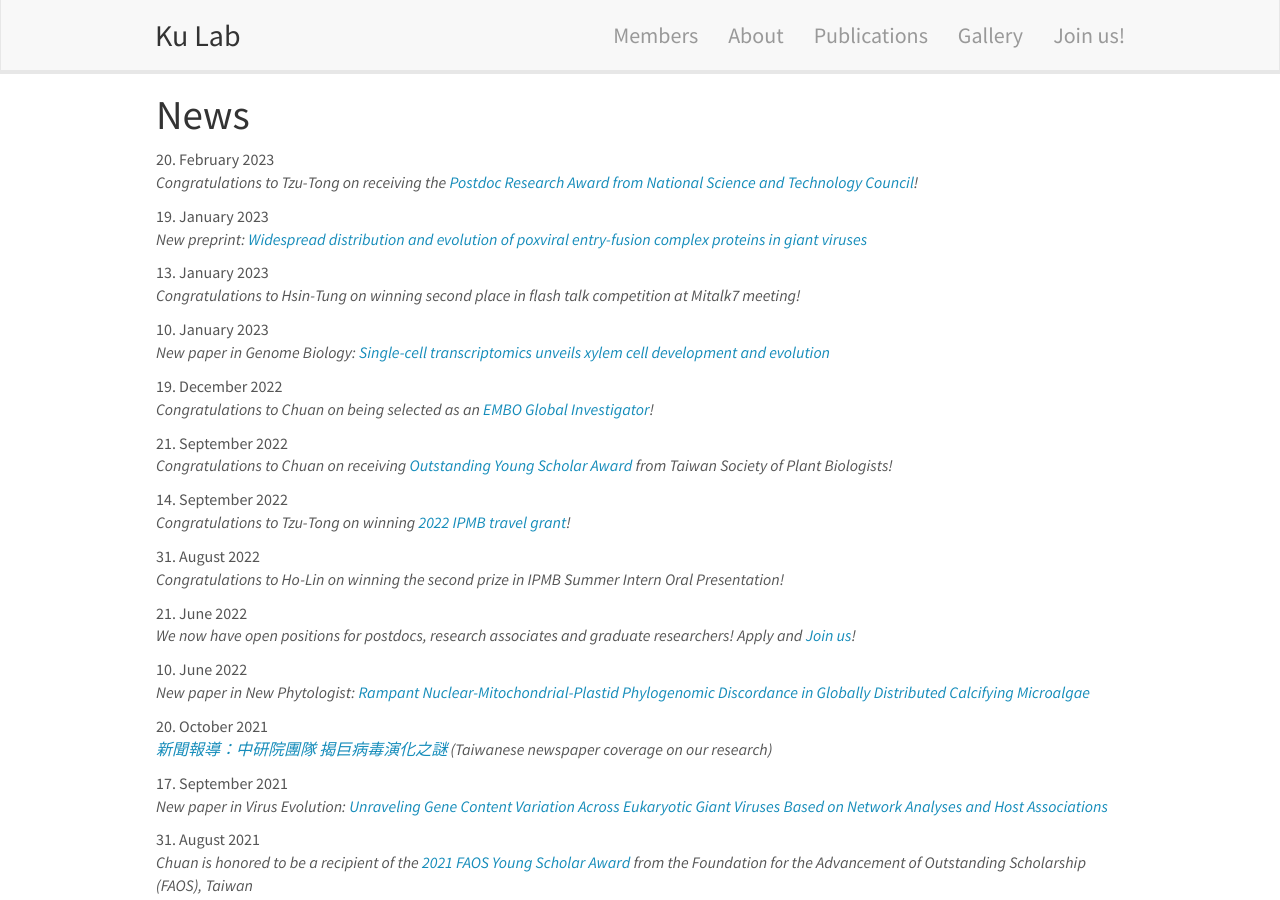
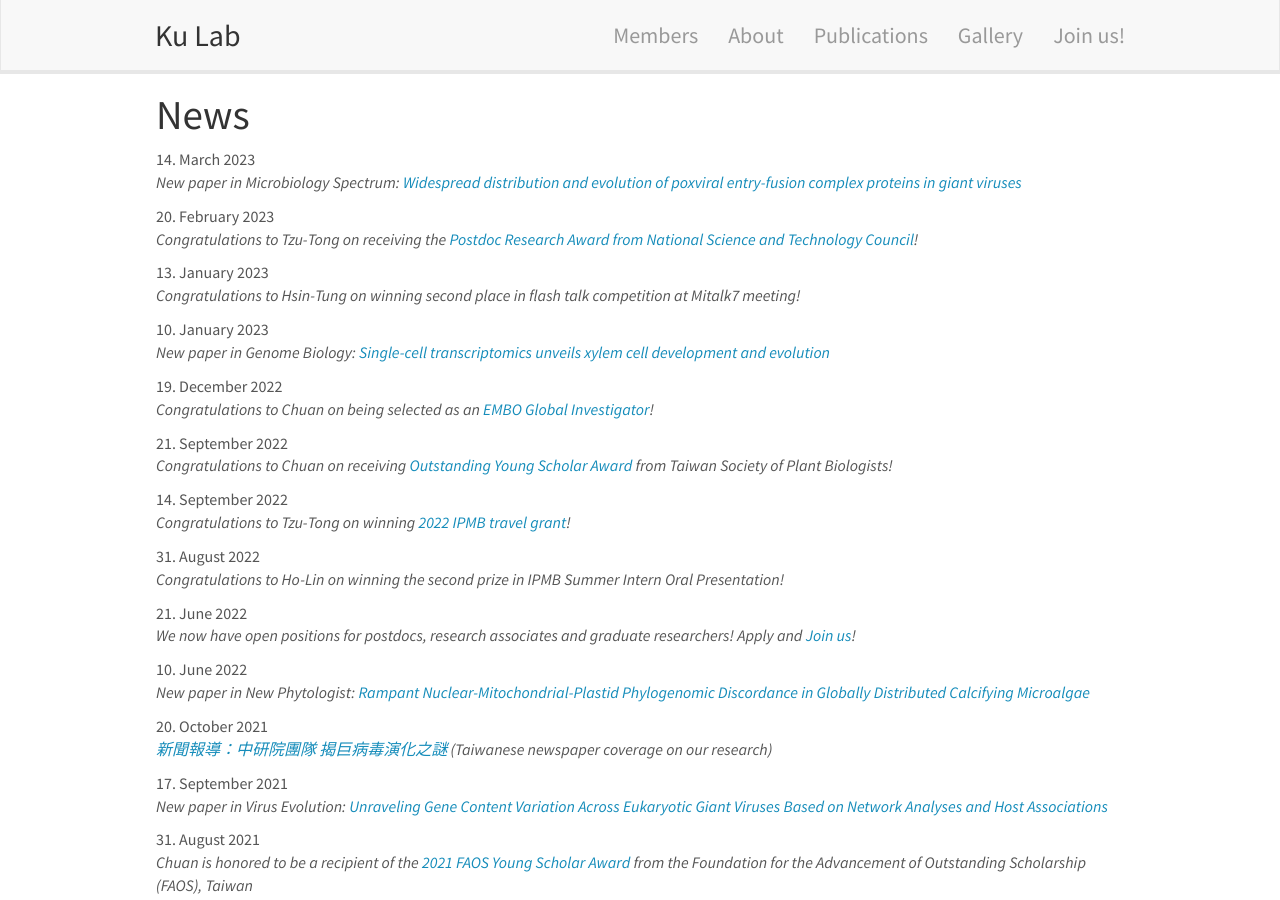
Before and after one commit to tzutongkao/Kao_Lab, a Jekyll site: the page built from _pages/allnews.md, in a window 1280 px wide and 900 px high. Built offline with Jekyll 4.4.1, drawn with Linux system fonts in a browser that asks for light colours; nearby versions of some CDN libraries.

Commit message:
Update news.yml

```diff
--- a/_data/news.yml
+++ b/_data/news.yml
@@ -1,8 +1,8 @@
+- date: 14. March 2023
+  headline: "New paper in <i>Microbiology Spectrum</i>: <a href='https://journals.asm.org/doi/10.1128/spectrum.04944-22'>Widespread distribution and evolution of poxviral entry-fusion complex proteins in giant viruses</a>"
+
 - date: 20. February 2023
   headline: "Congratulations to Tzu-Tong on receiving the <a href='https://www.nstc.gov.tw/nstc/attachments/c039f1bf-041e-4e51-bb6a-47d8f3699e80'>Postdoc Research Award from National Science and Technology Council</a>!"
-
-- date: 19. January 2023
-  headline: "New preprint: <a href='https://www.researchgate.net/publication/367286701_Widespread_distribution_and_evolution_of_poxviral_entry-fusion_complex_proteins_in_giant_viruses'>Widespread distribution and evolution of poxviral entry-fusion complex proteins in giant viruses</a>"
 
 - date: 13. January 2023
   headline: "Congratulations to Hsin-Tung on winning second place in flash talk competition at Mitalk7 meeting!"
```
